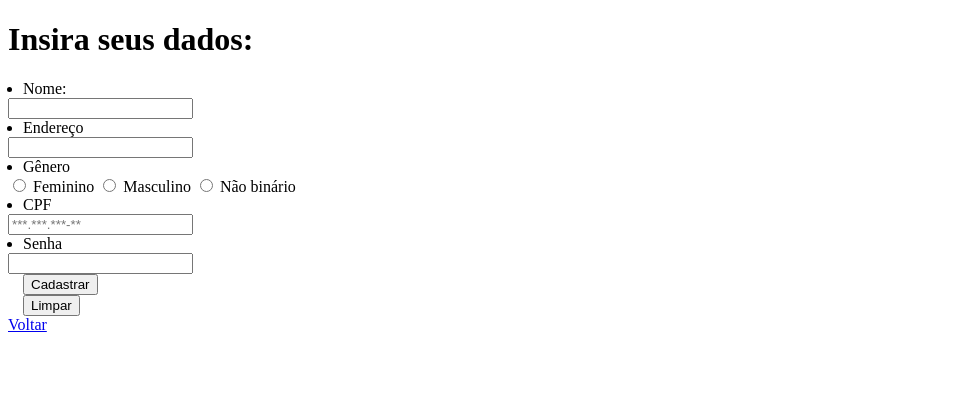
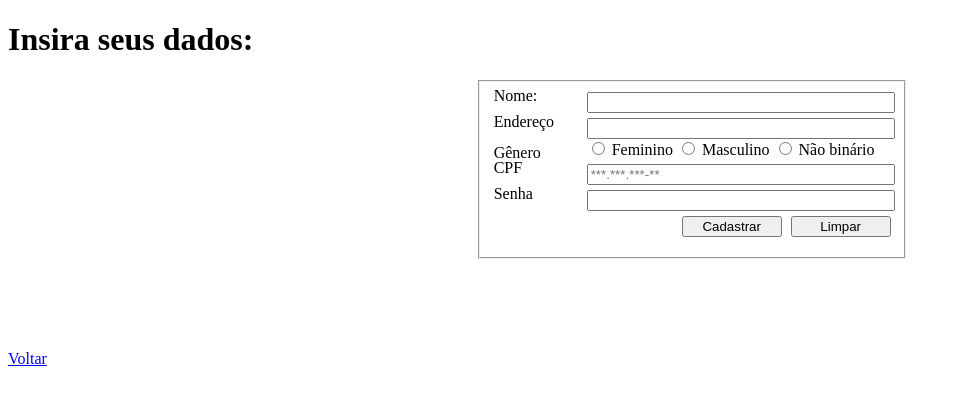
Before and after one commit to UFOP-CSI477/2018-02-atividades-Brenowla, a PHP site: page /cadastrar.html in a window 1280 px wide. Shown: the top 405 px of the page, without its empty margins (0-962 px from the left). Run offline with PHP 8.4, Linux system fonts and the light colour scheme.

Commit message:
Mudanças no cadastro da atividade 1

```diff
--- a/Atividade I/cadastrar.css
+++ b/Atividade I/cadastrar.css
@@ -1,4 +1,72 @@
-#formulario #normal{
-	display: list-item;
-	margin-left: 15px;
+#cadastro
+{
+  position:relative;
+  left:37%;
+  top:29%;
+  width:320px;
+  height:270px;
 }
+
+#cadastro #formulario
+{
+  position:absolute;
+  display:block;
+}
+
+fieldset
+{
+  width:400px;
+  height:160px;
+}
+
+
+#formulario #campo label
+{
+  position:absolute;
+  left:18px;
+  margin-right:5px;
+}
+
+#formulario #radio #normal
+{
+  position:absolute;
+  left:18px;
+  margin-right:5px;
+  margin-top:5px;
+}
+
+#formulario #radio #selecao
+{
+  position:relative;
+  left:95px;
+  margin-top:5px;
+  width:300px;
+}
+
+
+
+#formulario #campo input
+{
+  position:relative;
+  left:95px;
+  margin-top:5px;
+  width:300px;
+}
+
+#radio #selecao{
+	position:relative;
+	left:180px;
+  	margin-top:5px;
+	display: inline;
+}
+
+
+#botao input
+{
+  display: inline;
+  width:100px;
+  position:relative;
+  left:190px;
+  margin-top:5px;
+  margin-right:5px;
+}
--- a/Atividade I/cadastrar.html
+++ b/Atividade I/cadastrar.html
@@ -8,16 +8,24 @@
 <body>
 
 	<h1>Insira seus dados:</h1>
-
+	<div id="cadastro">
 		<form method="post" action="validacao.html" id="formulario">
+			<fieldset>
+				<div id="campo">
 					<label id="normal" for="nome">Nome:</label>
 					<input type="text" name="nome">
+					<br>
+				</div>
 
+				<div id="campo">
 					<label id="normal" for="endereco">Endereço</label>
 					<input type="text" name="endereco">
+					<br>
+				</div>
 
+				<div id="radio">
 					<label id="normal" for="genero">Gênero</label>
-
+					<div id="selecao">
 						<input type="radio" id="feminino" name="genero" value="Feminino">
 						<label for="feminino">Feminino</label>
 
@@ -26,17 +34,32 @@
 
 						<input type="radio" id="naobinario" name="genero" value="Não binário">
 						<label for="naobinario">Não binário</label>
+					</div>
 
+				<br>
+				</div>
+
+				<div id="campo">
 					<label id="normal" for="cpf">CPF</label>
 					<input type="text" name="CPF" placeholder="***.***.***-**">
+					<br>
+				</div>
 
+				<div id="campo">
 					<label id="normal" for="senha">Senha</label>
 			     	<input type="password" name="senha">
+			     	<br>
+		     	</div>
 
+		     	<div id="botao">
 			     	<input id="normal" type="submit" value="Cadastrar">
 			      	<input id="normal" type="reset" value="Limpar">
+		      	</div>
+	      	</fieldset>
 		</form>
-
+	</div>
+	<div id="botao">
 		<a href="menu.html">Voltar</a>
+	</div>
 </body>
 </html>
```
Lines whose indentation alone changed are shown as unchanged.
